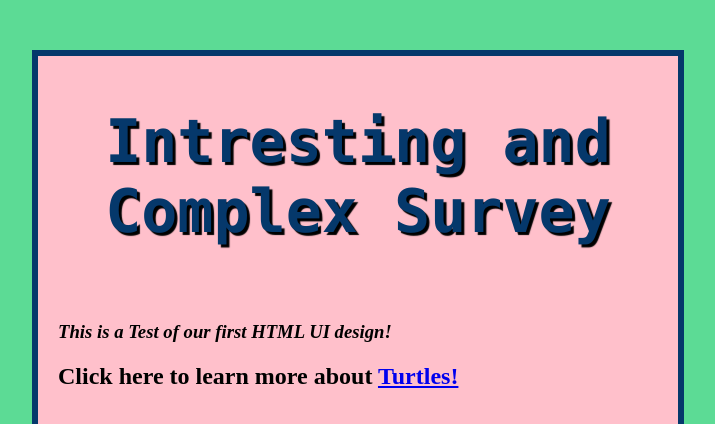
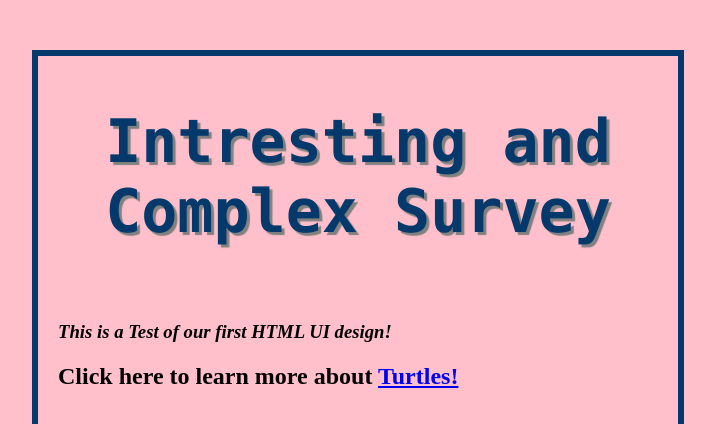
Before and after one commit to Gavin-Gao-30/SEG3125-Lab-1, a plain HTML site: page index.html in a window 1280 px wide. Shown: the top 424 px of the page, without its empty margins (282-997 px from the left). Drawn offline with Linux system fonts and the light colour scheme.

Commit message:
pink everywhere

```diff
--- a/lab1.css
+++ b/lab1.css
@@ -1,5 +1,5 @@
 html {
-	background-color: #5CDB95;
+	background-color: pink;
 }
 
 body {
@@ -16,7 +16,7 @@ h1 {
 	margin: auto;
 	padding: 20px 0;
 	color: #05386B;
-	text-shadow: 3px 3px 1px black;
+	text-shadow: 3px 3px 1px grey;
 	font-family: "Lucida Console", "Courier New", monospace;
 }
 
```
